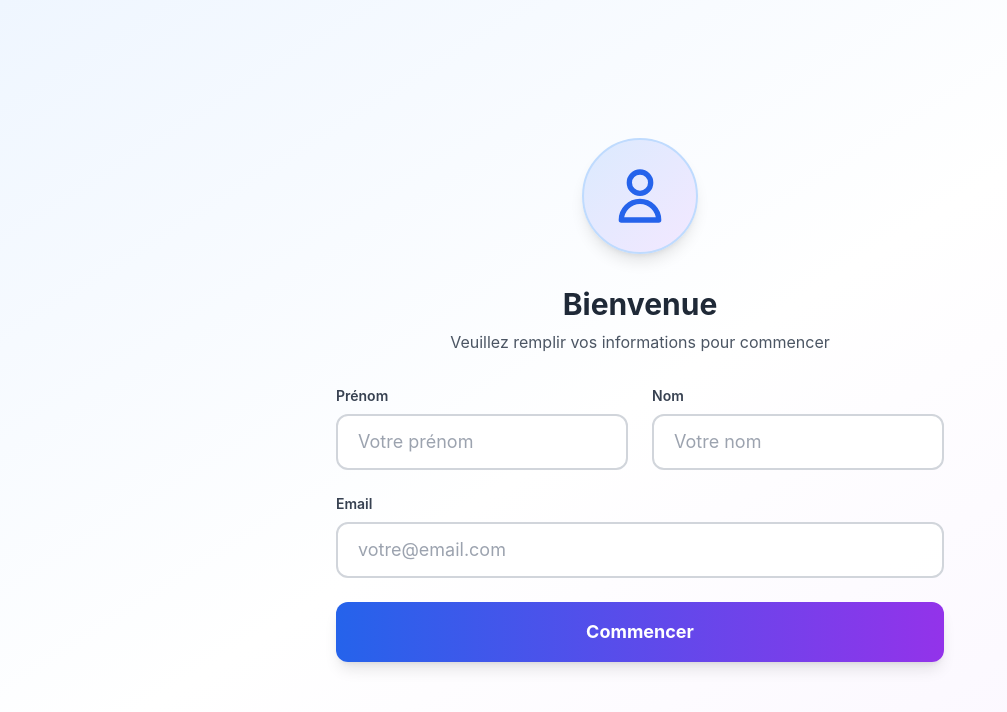
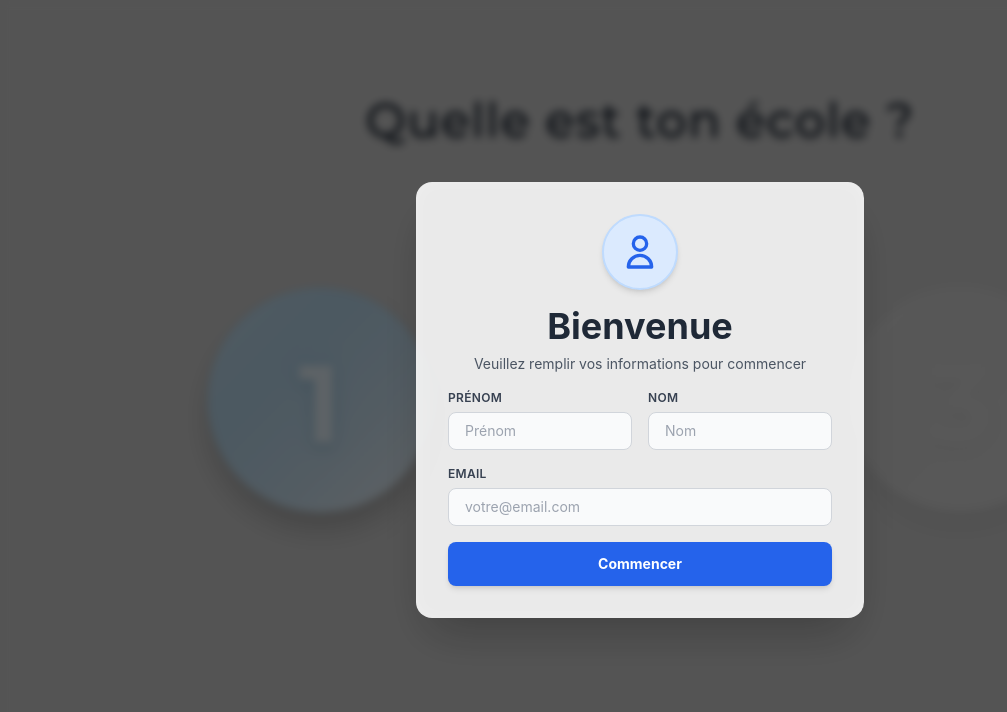
Before and after one commit to AgatheJsnd/BDD1, a React (Vite) app: page / in a window 1280 px wide. Shown: the top 712 px of the page, without its empty margins (0-1007 px from the left). Built offline with nearby package versions, Linux system fonts and the light colour scheme.

Commit message:
Agathe version
Ajouts du favicône
Ajuster le pop up de connection
Mettre les 3 rond de couleur
Ajustement des questionnaire

```diff
--- a/index.html
+++ b/index.html
@@ -3,6 +3,10 @@
   <head>
     <meta charset="UTF-8" />
     <meta name="viewport" content="width=device-width, initial-scale=1.0" />
+    <link rel="preconnect" href="https://fonts.googleapis.com">
+    <link rel="preconnect" href="https://fonts.gstatic.com" crossorigin>
+    <link href="https://fonts.googleapis.com/css2?family=Montserrat:wght@400;500;700&family=Permanent+Marker&family=Rock+Salt&display=swap" rel="stylesheet">
+    <link rel="icon" type="image/svg+xml" href="/favicon.svg" />
     <title>Bureau Virtuel</title>
   </head>
   <body>
--- a/src/App.jsx
+++ b/src/App.jsx
@@ -1,4 +1,5 @@
 import React, { useState, useEffect } from 'react';
+import { motion, AnimatePresence } from 'framer-motion';
 import PuzzlePiece from './components/PuzzlePiece';
 import LoginModal from './components/LoginModal';
 import { saveUserData, getAllUsers } from './lib/userService';
@@ -11,8 +12,9 @@ import PageRouge from './components/PageRouge';
 function App() {
   const [isLoginModalOpen, setIsLoginModalOpen] = useState(false);
   const [user, setUser] = useState(null);
+  const [completedSteps, setCompletedSteps] = useState([]); // [1, 2, 3]
 
-  // Ouvrir la modale après 1 seconde comme demandé initialement
+  // Ouvrir la modale après 1 seconde
   useEffect(() => {
     const timer = setTimeout(() => {
       setIsLoginModalOpen(true);
@@ -23,111 +25,156 @@ function App() {
   const handleLogin = async (userData) => {
     setUser(userData);
     setIsLoginModalOpen(false);
-
-    // Envoyer les données à Supabase (silencieusement)
-    console.log('Envoi des données à Supabase:', userData);
-    const result = await saveUserData(userData);
-
-    if (result.success) {
-      console.log('Données enregistrées:', result.data);
-    } else {
-      console.error('Erreur:', result.error);
-    }
+    await saveUserData(userData);
   };
-
-  // État pour gérer les pièces de puzzle avec leurs positions
-  const [puzzlePieces] = useState([
-    {
-      id: 1,
-      color: 'bg-blue-500',
-      position: { x: window.innerWidth * 0.25, y: window.innerHeight * 0.5 },
-      rotation: 0,
-    },
-    {
-      id: 2,
-      color: 'bg-green-500',
-      position: { x: window.innerWidth * 0.5, y: window.innerHeight * 0.5 },
-      rotation: 0,
-    },
-    {
-      id: 3,
-      color: 'bg-red-500',
-      position: { x: window.innerWidth * 0.75, y: window.innerHeight * 0.5 },
-      rotation: 0,
-    },
-  ]);
 
   // État pour savoir quelle page est active (null = bureau principal)
   const [activePage, setActivePage] = useState(null);
 
-  // Fonction pour ouvrir une page au clic sur un carré
+  // Étape courante (premier non complété)
+  const currentStep = [1, 2, 3].find(step => !completedSteps.includes(step)) || 4;
+
+  const puzzlePieces = [
+    {
+      id: 1,
+      color: 'bg-gradient-to-br from-[#8EC6EA] to-[#F2F8FD]',
+      blobRadius: '50%',
+      label: 1,
+      labelFill: '#eaf7ff',
+      labelGlowRgb: '142,198,234',
+      position: { x: window.innerWidth * 0.25, y: window.innerHeight * 0.5 },
+      rotation: 0,
+      isHeartbeat: currentStep === 1,
+      isLocked: false,
+    },
+    {
+      id: 2,
+      color: 'bg-gradient-to-br from-[#97CBB6] to-[#F2F8FD]',
+      blobRadius: '50%',
+      label: 2,
+      labelFill: '#f0ffe6',
+      labelGlowRgb: '151,203,182',
+      position: { x: window.innerWidth * 0.5, y: window.innerHeight * 0.5 },
+      rotation: 0,
+      isHeartbeat: currentStep === 2,
+      isLocked: !completedSteps.includes(1),
+    },
+    {
+      id: 3,
+      color: 'bg-gradient-to-br from-[#F3E29D] to-[#FBF6E6]',
+      blobRadius: '50%',
+      label: 3,
+      labelFill: '#fff0f0',
+      labelGlowRgb: '243,226,157',
+      position: { x: window.innerWidth * 0.75, y: window.innerHeight * 0.5 },
+      rotation: 0,
+      isHeartbeat: currentStep === 3,
+      isLocked: !completedSteps.includes(2),
+    },
+  ];
+
   const handlePieceClick = (pieceId) => {
+    const piece = puzzlePieces.find(p => p.id === pieceId);
+    if (piece && !piece.isLocked) {
       setActivePage(pieceId);
+    }
   };
 
-  // Fonction pour revenir au bureau
-  const handleBack = () => {
+  const handleStepComplete = (stepId) => {
+    if (!completedSteps.includes(stepId)) {
+      setCompletedSteps([...completedSteps, stepId]);
+    }
     setActivePage(null);
   };
 
-  // Fonction pour passer à la page suivante
-  const handleNext = () => {
-    if (activePage === null) return;
-
-    const nextId = activePage + 1;
-
-    if (nextId > 3) {
-      // Fin de la séquence : retour au bureau
-      setActivePage(null);
-      return;
-    }
-
-    setActivePage(nextId);
-  };
-
-  // Si le carré bleu (id: 1) est cliqué, on affiche la Page Bleue
-  if (activePage === 1) {
-    return <PageBleue onBack={handleBack} onNext={() => setActivePage(2)} userEmail={user?.email} />;
-  }
-
-  // Si le carré vert (id: 2) est cliqué, on affiche la Page Verte
-  if (activePage === 2) {
-    return <PageVerte onBack={handleBack} onNext={() => setActivePage(3)} />;
-  }
-
-  // Si le carré rouge (id: 3) est cliqué, on affiche l'Évaluation Expert
-  if (activePage === 3) {
-    return <EvaluationExpert onBack={handleBack} onNext={() => setActivePage(4)} />;
-  }
-
-  // Si la page 4 est active, on affiche la Page Rouge
-  if (activePage === 4) {
-    return <PageRouge onBack={handleBack} />;
-  }
-  // Sinon, on affiche le bureau avec les carrés
   return (
     <div className="relative h-screen w-screen overflow-hidden select-none">
-      {/* Fond d'écran noir */}
-      <div className="absolute inset-0 bg-black">
-        <div className="absolute inset-0 bg-gradient-to-br from-gray-900 to-black"></div>
-      </div>
+      <div className="absolute inset-0 bg-[#d3d3d3]"></div>
 
-      {/* Contenu du bureau */}
-      <div className="relative h-full w-full">
-        {/* Pièces de puzzle */}
+      <AnimatePresence mode="wait">
+        {activePage === null ? (
+          <motion.div
+            key="desktop"
+            initial={{ opacity: 0, scale: 0.9, filter: 'blur(10px)' }}
+            animate={{ opacity: 1, scale: 1, filter: 'blur(0px)' }}
+            exit={{ opacity: 0, scale: 1.1, filter: 'blur(10px)' }}
+            transition={{
+              duration: 0.8,
+              ease: [0.4, 0, 0.2, 1]
+            }}
+            className="relative h-full w-full"
+          >
+            <h1
+              className="absolute text-5xl font-medium text-gray-800 tracking-wide drop-shadow-md text-center w-full"
+              style={{
+                top: '15%',
+                left: '50%',
+                transform: 'translate(-50%, -50%)',
+                fontFamily: "'Montserrat', sans-serif"
+              }}
+            >
+              Quelle est ton école ?
+            </h1>
+
             {puzzlePieces.map((piece) => (
+              <div
+                key={piece.id}
+                style={{
+                  opacity: piece.isLocked ? 0.4 : 1,
+                  filter: piece.isLocked ? 'grayscale(1) opacity(0.7)' : 'none',
+                  transition: 'all 0.8s cubic-bezier(0.4, 0, 0.2, 1)'
+                }}
+              >
                 <PuzzlePiece
-            key={piece.id}
                   color={piece.color}
+                  blobRadius={piece.blobRadius}
+                  label={piece.label}
+                  labelFill={piece.labelFill}
+                  labelGlowRgb={piece.labelGlowRgb}
                   position={piece.position}
                   rotation={piece.rotation}
                   onClick={() => handlePieceClick(piece.id)}
-            isClickable={true}
+                  isClickable={!piece.isLocked}
+                  isHeartbeat={piece.isHeartbeat}
                 />
+              </div>
             ))}
-      </div>
+          </motion.div>
+        ) : (
+          <motion.div
+            key="page"
+            initial={{ opacity: 0, scale: 1.1, filter: 'blur(10px)' }}
+            animate={{ opacity: 1, scale: 1, filter: 'blur(0px)' }}
+            exit={{ opacity: 0, scale: 0.9, filter: 'blur(10px)' }}
+            transition={{
+              duration: 0.8,
+              ease: [0.4, 0, 0.2, 1]
+            }}
+            className="relative z-50 h-full w-full"
+          >
+            {activePage === 1 && (
+              <PageBleue
+                onBack={() => setActivePage(null)}
+                onComplete={() => handleStepComplete(1)}
+                userEmail={user?.email}
+              />
+            )}
+            {activePage === 2 && (
+              <PageVerte
+                onBack={() => setActivePage(null)}
+                onComplete={() => handleStepComplete(2)}
+              />
+            )}
+            {activePage === 3 && (
+              <EvaluationExpert
+                onBack={() => setActivePage(null)}
+                onComplete={() => handleStepComplete(3)}
+              />
+            )}
+          </motion.div>
+        )}
+      </AnimatePresence>
 
-      {/* Pop-up de connexion */}
       <LoginModal
         isOpen={isLoginModalOpen}
         onClose={() => setIsLoginModalOpen(false)}
--- a/src/components/LoginModal.jsx
+++ b/src/components/LoginModal.jsx
@@ -1,11 +1,10 @@
 import React, { useState } from 'react';
+import { motion, AnimatePresence } from 'framer-motion';
 
 const LoginModal = ({ isOpen, onClose, onLogin }) => {
   const [firstName, setFirstName] = useState('');
   const [lastName, setLastName] = useState('');
   const [email, setEmail] = useState('');
-
-  if (!isOpen) return null;
 
   const handleSubmit = (e) => {
     e.preventDefault();
@@ -15,56 +14,76 @@ const LoginModal = ({ isOpen, onClose, onLogin }) => {
   };
 
   return (
-    <div className="fixed inset-0 z-50 bg-gradient-to-br from-blue-50 via-white to-purple-50 flex items-center justify-center min-h-screen">
-      <div className="w-full max-w-2xl px-8 py-12">
+    <AnimatePresence>
+      {isOpen && (
+        <motion.div
+          className="fixed inset-0 z-50 flex items-center justify-center bg-black/60 backdrop-blur-sm"
+          initial={{ opacity: 0 }}
+          animate={{ opacity: 1 }}
+          exit={{ opacity: 0 }}
+          transition={{ duration: 0.3 }}
+        >
+          <motion.div
+            className="bg-white/90 backdrop-blur-md w-full max-w-md rounded-2xl shadow-2xl p-8 m-4 relative"
+            initial={{ scale: 0.9, opacity: 0, y: 20 }}
+            animate={{ scale: 1, opacity: 1, y: 0 }}
+            exit={{ scale: 0.9, opacity: 0, y: 20 }}
+            transition={{
+              type: "spring",
+              stiffness: 300,
+              damping: 25,
+              duration: 0.4
+            }}
+          >
+
         {/* Icône utilisateur centrée */}
-        <div className="flex justify-center mb-8">
-          <div className="p-6 bg-gradient-to-br from-blue-100 to-purple-100 rounded-full border-2 border-blue-200 shadow-lg">
-            <svg xmlns="http://www.w3.org/2000/svg" className="h-16 w-16 text-blue-600" fill="none" viewBox="0 0 24 24" stroke="currentColor">
+        <div className="flex justify-center mb-4">
+          <div className="p-4 bg-blue-100 rounded-full border-2 border-blue-200 shadow-md">
+            <svg xmlns="http://www.w3.org/2000/svg" className="h-10 w-10 text-blue-600" fill="none" viewBox="0 0 24 24" stroke="currentColor">
               <path strokeLinecap="round" strokeLinejoin="round" strokeWidth={2} d="M16 7a4 4 0 11-8 0 4 4 0 018 0zM12 14a7 7 0 00-7 7h14a7 7 0 00-7-7z" />
             </svg>
           </div>
         </div>
 
         {/* Titre */}
-        <h1 className="text-3xl font-bold text-center text-gray-800 mb-2">
+        <h1 className="text-4xl font-bold text-center text-gray-800 mb-2">
           Bienvenue
         </h1>
-        <p className="text-center text-gray-600 mb-8">
+        <p className="text-center text-gray-600 mb-4 text-sm">
           Veuillez remplir vos informations pour commencer
         </p>
 
-        <form onSubmit={handleSubmit} className="space-y-6">
-          <div className="flex gap-6">
-            <div className="space-y-2 flex-1">
-              <label htmlFor="firstName" className="block text-sm font-semibold text-gray-700">Prénom</label>
+        <form onSubmit={handleSubmit} className="space-y-4">
+          <div className="flex gap-4">
+            <div className="space-y-1.5 flex-1">
+              <label htmlFor="firstName" className="block text-xs font-semibold text-gray-700 uppercase tracking-wide">Prénom</label>
               <input
                 type="text"
                 id="firstName"
                 value={firstName}
                 onChange={(e) => setFirstName(e.target.value)}
-                placeholder="Votre prénom"
+                placeholder="Prénom"
                 required
-                className="w-full px-5 py-3 border-2 border-gray-300 rounded-xl focus:outline-none focus:ring-2 focus:ring-blue-500 focus:border-blue-500 transition-all text-lg bg-white/90"
+                className="w-full px-4 py-2 border border-gray-300 rounded-lg focus:outline-none focus:ring-2 focus:ring-blue-500 focus:border-blue-500 transition-all text-sm bg-gray-50"
               />
             </div>
 
-            <div className="space-y-2 flex-1">
-              <label htmlFor="lastName" className="block text-sm font-semibold text-gray-700">Nom</label>
+            <div className="space-y-1.5 flex-1">
+              <label htmlFor="lastName" className="block text-xs font-semibold text-gray-700 uppercase tracking-wide">Nom</label>
               <input
                 type="text"
                 id="lastName"
                 value={lastName}
                 onChange={(e) => setLastName(e.target.value)}
-                placeholder="Votre nom"
+                placeholder="Nom"
                 required
-                className="w-full px-5 py-3 border-2 border-gray-300 rounded-xl focus:outline-none focus:ring-2 focus:ring-blue-500 focus:border-blue-500 transition-all text-lg bg-white/90"
+                className="w-full px-4 py-2 border border-gray-300 rounded-lg focus:outline-none focus:ring-2 focus:ring-blue-500 focus:border-blue-500 transition-all text-sm bg-gray-50"
               />
             </div>
           </div>
 
-          <div className="space-y-2">
-            <label htmlFor="email" className="block text-sm font-semibold text-gray-700">Email</label>
+          <div className="space-y-1.5">
+            <label htmlFor="email" className="block text-xs font-semibold text-gray-700 uppercase tracking-wide">Email</label>
             <input
               type="email"
               id="email"
@@ -72,19 +91,21 @@ const LoginModal = ({ isOpen, onClose, onLogin }) => {
               onChange={(e) => setEmail(e.target.value)}
               placeholder="votre@email.com"
               required
-              className="w-full px-5 py-3 border-2 border-gray-300 rounded-xl focus:outline-none focus:ring-2 focus:ring-blue-500 focus:border-blue-500 transition-all text-lg bg-white/90"
+              className="w-full px-4 py-2 border border-gray-300 rounded-lg focus:outline-none focus:ring-2 focus:ring-blue-500 focus:border-blue-500 transition-all text-sm bg-gray-50"
             />
           </div>
 
           <button
             type="submit"
-            className="w-full bg-gradient-to-r from-blue-600 to-purple-600 text-white py-4 px-6 rounded-xl hover:from-blue-700 hover:to-purple-700 transition duration-200 font-bold text-lg shadow-lg hover:shadow-xl transform active:scale-98 mt-8"
+            className="w-full bg-blue-600 text-white py-3 px-6 rounded-lg hover:bg-blue-700 transition duration-200 font-bold text-sm shadow-md hover:shadow-lg transform active:scale-98 mt-6"
           >
             Commencer
           </button>
         </form>
-      </div>
-    </div>
+          </motion.div>
+        </motion.div>
+      )}
+    </AnimatePresence>
   );
 };
 
--- a/src/components/PuzzlePiece.jsx
+++ b/src/components/PuzzlePiece.jsx
@@ -1,9 +1,23 @@
-import React from 'react';
+import React, { useId } from 'react';
 
-const PuzzlePiece = ({ color, position, rotation = 0, onClick, isClickable = false }) => {
+const PuzzlePiece = ({
+  color,
+  blobRadius = '50%',
+  label,
+  labelFill = '#ffd9df',
+  labelGlowRgb = '255,92,92',
+  position,
+  rotation = 0,
+  onClick,
+  isClickable = false,
+  isHeartbeat = false,
+}) => {
+  const uid = useId().replace(/:/g, '');
+  const glowFilterId = `numGlow-${uid}`;
+
   return (
     <div
-      className={`absolute z-10 ${isClickable ? 'cursor-pointer transition-transform duration-200 hover:scale-105 active:scale-95' : ''}`}
+      className={`absolute z-10 ${isClickable ? 'cursor-pointer transition-transform duration-200 hover:scale-110 active:scale-95' : ''}`}
       style={{
         top: `${position.y}px`,
         left: `${position.x}px`,
@@ -11,13 +25,95 @@ const PuzzlePiece = ({ color, position, rotation = 0, onClick, isClickable = fal
       }}
       onClick={onClick}
     >
-      {/* Bloc simple (carré) */}
+      {/* Ondes discrètes derrière (battement) */}
+      {isHeartbeat && (
+        <>
+          <div
+            className="absolute inset-0 animate-ripple pointer-events-none"
+            style={{
+              borderRadius: blobRadius,
+              border: '2px solid rgba(0,0,0,0.12)',
+            }}
+          />
+          <div
+            className="absolute inset-0 animate-ripple pointer-events-none"
+            style={{
+              animationDelay: '0.55s',
+              borderRadius: blobRadius,
+              border: '2px solid rgba(0,0,0,0.08)',
+            }}
+          />
+        </>
+      )}
+
+      {/* Tache (blob) remplie avec les couleurs à l'intérieur */}
       <div
-        className={`w-40 h-40 shadow-2xl rounded-xl transition-all duration-75 ${isClickable ? 'active:brightness-125' : ''} ${color}`}
-      >
-        {/* Effet de bordure/lumière interne pour le style */}
-        <div className="w-full h-full rounded-xl border-4 border-white/20 shadow-inner pointer-events-none"></div>
-      </div>
+        className={`relative w-56 h-56 ${color} ${isHeartbeat ? 'animate-impulse' : ''}`}
+        style={{
+          borderRadius: blobRadius,
+          boxShadow: '0 18px 28px rgba(0,0,0,0.18)',
+        }}
+      />
+
+      {/* Reflet doux (donne un rendu “illustration”) */}
+      <div
+        className="absolute inset-0 pointer-events-none"
+        style={{
+          borderRadius: blobRadius,
+          background:
+            'linear-gradient(135deg, rgba(255,255,255,0.55) 0%, rgba(255,255,255,0.18) 35%, rgba(255,255,255,0) 70%)',
+        }}
+      />
+
+      {/* Numéro centré */}
+      {label != null && (
+        <div className={`absolute inset-0 flex items-center justify-center pointer-events-none ${isHeartbeat ? 'animate-impulse' : ''}`}>
+          <svg
+            width="160"
+            height="160"
+            viewBox="0 0 160 160"
+            style={{ overflow: 'visible' }}
+            aria-hidden="true"
+          >
+            <defs>
+              {/* Glow rose comme la capture */}
+              <filter id={glowFilterId} x="-50%" y="-50%" width="200%" height="200%">
+                <feDropShadow
+                  dx="0"
+                  dy="0"
+                  stdDeviation="3.5"
+                  floodColor={`rgb(${labelGlowRgb})`}
+                  floodOpacity="0.55"
+                />
+                <feDropShadow
+                  dx="0"
+                  dy="0"
+                  stdDeviation="10"
+                  floodColor={`rgb(${labelGlowRgb})`}
+                  floodOpacity="0.25"
+                />
+                <feDropShadow dx="0" dy="6" stdDeviation="6" floodColor="rgb(0,0,0)" floodOpacity="0.12" />
+              </filter>
+            </defs>
+
+            <text
+              x="50%"
+              y="58%"
+              textAnchor="middle"
+              dominantBaseline="middle"
+              fill={labelFill}
+              style={{
+                fontFamily: "'Montserrat', sans-serif",
+                fontWeight: 700,
+                fontSize: 110,
+              }}
+              filter={`url(#${glowFilterId})`}
+            >
+              {label}
+            </text>
+          </svg>
+        </div>
+      )}
     </div>
   );
 };
--- a/src/index.css
+++ b/src/index.css
@@ -15,3 +15,43 @@ body {
   -webkit-font-smoothing: antialiased;
   -moz-osx-font-smoothing: grayscale;
 }
+
+@layer utilities {
+  .animate-impulse {
+    animation: impulse 1.8s cubic-bezier(0.4, 0, 0.2, 1) infinite;
+    will-change: transform;
+  }
+
+  .animate-ripple {
+    animation: ripple 1.8s cubic-bezier(0.4, 0, 0.2, 1) infinite;
+    will-change: transform, opacity;
+  }
+}
+
+@keyframes impulse {
+  0%,
+  100% {
+    transform: scale(1);
+  }
+  35% {
+    transform: scale(1.05);
+  }
+  55% {
+    transform: scale(1.015);
+  }
+}
+
+@keyframes ripple {
+  0% {
+    transform: scale(1);
+    opacity: 0.55;
+  }
+  60% {
+    transform: scale(1.35);
+    opacity: 0;
+  }
+  100% {
+    transform: scale(1.35);
+    opacity: 0;
+  }
+}
--- a/tailwind.config.js
+++ b/tailwind.config.js
@@ -10,10 +10,15 @@ export default {
         fadeIn: {
           'from': { opacity: '0', transform: 'translateY(-20px)' },
           'to': { opacity: '1', transform: 'translateY(0)' },
+        },
+        beat: {
+          '0%, 100%': { transform: 'scale(1)' },
+          '50%': { transform: 'scale(1.05)' },
         }
       },
       animation: {
         'fade-in': 'fadeIn 0.3s ease-out forwards',
+        'beat': 'beat 2s infinite ease-in-out',
       }
     },
   },
```
Also changed, not shown: src/components/EvaluationExpert.jsx (+14 -19 lines), src/components/PageBleue.jsx (+16 -11 lines), src/components/PageVerte.jsx (+11 -15 lines), public/favicon.svg (added), 1 other file (tests, documents, lock files or other folders). Lines whose indentation alone changed are shown as unchanged.
